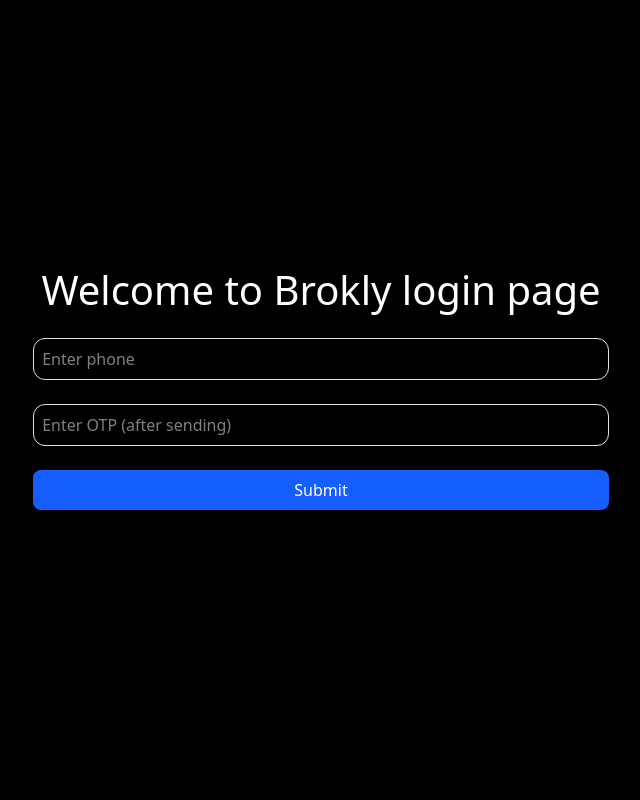
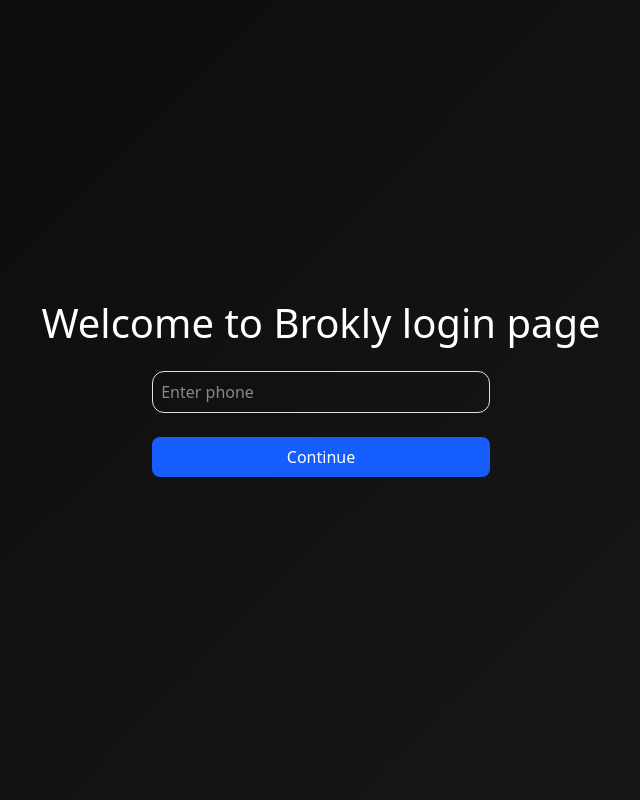
Before and after one commit to DhruvSabhani/Brokly-Real-Estate-Property-Deal, a Django app: page /register/ in a window 1280 px wide. Shown: the whole page, without its empty margins (319-959 px from the left). Run offline with Django 5.2, Linux system fonts and the light colour scheme; some libraries are stand-ins or nearby versions.

Commit message:
login update

```diff
--- a/accounts/urls.py
+++ b/accounts/urls.py
@@ -7,6 +7,7 @@ urlpatterns = [
     # User
     path("", views.userDashboard, name="brokly_dashboard"),
     path("register/", views.user_login, name="login_to_brokly"),
+    # path("user_profile/", views.user_profile, name="user_profile"),
     path("logout/", views.user_logout, name="logout_to_brokly"),
     # Broker
     path("broker/register/", views.broker_login, name="login_to_broker"),
--- a/accounts/views.py
+++ b/accounts/views.py
@@ -1,30 +1,31 @@
+import json
+import re
 from django.shortcuts import render, redirect
 from django.contrib.auth import login, logout
 from .models import *
 from django.http import JsonResponse
 from django.contrib.auth.decorators import login_required
-import re
-
-# from django.contrib.auth.models import User
+from django.views.decorators.csrf import ensure_csrf_cookie
+from django.utils import timezone
+from datetime import timedelta
 
 
 def is_valid_phone(phone):
     return re.fullmatch(r"^[6-9][0-9]{9}$", phone)
 
 
+@ensure_csrf_cookie
 def login_with_otp(request, role):
-    if request.user.is_authenticated:
-        # if role == "user" and request.user.is_user:
-        #     return redirect("/")
-        if role == "broker" and request.user.is_broker:
-            return redirect("/broker/dashboard/")
     if request.method == "POST":
         phone = request.POST.get("phone")
         otp = request.POST.get("otp")
         img = request.FILES.get("img")
         uname = request.POST.get("uname")
-        state = request.POST.get("state")
-        city = request.POST.get("city")
+        state_id = request.POST.get("state")
+        city_id = request.POST.get("city")
+
+        state = State.objects.filter(id=state_id).first()
+        city = City.objects.filter(id=city_id).first()
 
         if not phone or not is_valid_phone(phone):
             return JsonResponse(
@@ -36,44 +37,153 @@ def login_with_otp(request, role):
         if not otp:
             otp_obj = OTP.objects.create(phone=phone)
             print(f"OTP for {phone} : {otp_obj.otp}")
-            return JsonResponse({"success": True, "message": "OTP sent"})
-
-        otp_obj = OTP.objects.filter(phone=phone).last()
-
-        if otp_obj and not otp_obj.is_used and otp_obj.is_valid():
-            otp_obj.is_used = True
-            otp_obj.save()
-
-            user, created = CustomUser.objects.get_or_create(phone=phone)
-            if role == "user":
-                user.is_user = True
-            elif role == "broker":
-                user.is_broker = True
-            user.is_active = True
-            user.save()
-
-            if role == "user":
-                profile, created = UserProfile.objects.get_or_create(user=user)
-                profile.img = img
-                profile.name = uname
-                profile.state = state
-                profile.city = city
-                profile.save()
-            elif role == "broker":
-                BrokerProfile.objects.get_or_create(user=user)
-
-            login(request, user)
-
-            redirect_url = "/register" if role == "user" else "/broker/dashboard/"
             return JsonResponse(
-                {"success": True, "message": "Successfully", "redirect": redirect_url}
+                {
+                    "success": True,
+                    "message": "OTP sent",
+                    "step": "otp",
+                }
             )
 
-        return JsonResponse({"error": True, "message": "Invalid or expired OTP"})
+        otp_obj = OTP.objects.filter(phone=phone).order_by("-created_at").first()
+
+        if not otp_obj:
+            return JsonResponse({"error": True, "message": "No OTP found"})
+        if otp_obj.is_used:
+            return JsonResponse({"error": True, "message": "OTP already used"})
+        if timezone.now() > otp_obj.created_at + timedelta(minutes=2):
+            return JsonResponse({"error": True, "message": "OTP expired"})
+        if otp_obj.otp != otp:
+            return JsonResponse({"error": True, "message": "Invalid OTP"})
+
+        otp_obj.is_used = True
+        otp_obj.save()
+
+        user, _ = CustomUser.objects.get_or_create(phone=phone)
+
+        if role == "user":
+            user.is_user = True
+        elif role == "broker":
+            user.is_broker = True
+
+        user.is_active = True
+        user.save()
+        login(request, user)
+        if role == "user" and hasattr(user, "userprofile"):
+            UserProfile.objects.get_or_create(user=user)
+            return JsonResponse(
+                {
+                    "success": True,
+                    "message": "OTP verified",
+                    "step": "profile",
+                }
+            )
+
+        elif role == "broker":
+            BrokerProfile.objects.get_or_create(user=user)
+
+        if request.user.is_authenticated:
+            profile, _ = UserProfile.objects.get_or_create(user=user)
+
+            if not uname:
+                return JsonResponse({"error": True, "message": "Username required"})
+            if img:
+                profile.img = img
+
+            profile.name = uname
+            profile.state = state
+            profile.city = city
+            profile.theme = Theme.objects.filter(id=1).first()
+            profile.language = Language.objects.filter(id=1).first()
+            profile.save()
+
+            return JsonResponse(
+                {"success": True, "message": "Successfully", "redirect": "/"}
+            )
+
     return render(
         request,
         "accounts/user_login.html" if role == "user" else "accounts/broker_login.html",
     )
+
+
+# def login_with_otp(request, role):
+#     if request.user.is_authenticated:
+#         # if role == "user" and request.user.is_user:
+#         #     return redirect("/")
+#         if role == "broker" and request.user.is_broker:
+#             return redirect("/broker/dashboard/")
+#     if request.method == "POST":
+#         phone = request.POST.get("phone")
+#         otp = request.POST.get("otp")
+
+#         if not phone or not is_valid_phone(phone):
+#             return JsonResponse(
+#                 {
+#                     "error": True,
+#                     "message": "Please enter a valid 10-digit phone number starting with 6-9.",
+#                 }
+#             )
+#         if not otp:
+#             otp_obj = OTP.objects.create(phone=phone)
+#             print(f"OTP for {phone} : {otp_obj.otp}")
+#             return JsonResponse({"success": True, "message": "OTP sent"})
+
+#         otp_obj = OTP.objects.filter(phone=phone).last()
+
+#         if otp_obj and not otp_obj.is_used and otp_obj.is_valid():
+#             otp_obj.is_used = True
+#             otp_obj.save()
+
+#             user, created = CustomUser.objects.get_or_create(phone=phone)
+#             if role == "user":
+#                 user.is_user = True
+#             elif role == "broker":
+#                 user.is_broker = True
+#             user.is_active = True
+#             user.save()
+
+#             if role == "user":
+#                 profile, created = UserProfile.objects.get_or_create(user=user)
+
+#             elif role == "broker":
+#                 BrokerProfile.objects.get_or_create(user=user)
+
+#             login(request, user)
+
+#             redirect_url = "/register/" if role == "user" else "/broker/dashboard/"
+#             return JsonResponse(
+#                 {"success": True, "message": "Successfully", "redirect": redirect_url}
+#             )
+
+#         return JsonResponse({"error": True, "message": "Invalid or expired OTP"})
+#     return render(
+#         request,
+#         "accounts/user_login.html" if role == "user" else "accounts/broker_login.html",
+#     )
+
+
+# @login_required
+# def user_profile(request):
+#     if request.method == "POST" and request.user.is_user:
+#         img = request.FILES.get("img")
+#         uname = request.POST.get("uname")
+#         state_id = request.POST.get("state")
+#         city_id = request.POST.get("city")
+
+#         state = State.objects.filter(id=state_id).first()
+#         city = City.objects.filter(id=city_id).first()
+
+#         profile, created = UserProfile.objects.get_or_create(user=request.user)
+#         profile.img = img
+#         profile.name = uname
+#         profile.state = state
+#         profile.city = city
+#         profile.save()
+
+#         return redirect("/")
+
+#     return render(request, "accounts/user_login.html")
 
 
 def user_login(request):
@@ -87,6 +197,8 @@ def broker_login(request):
 @login_required(login_url="/register/")
 def userDashboard(request):
     if not request.user.is_user:
+        return redirect("/register/")
+    if request.user.is_staff:
         return redirect("/register/")
     profile = UserProfile.objects.get(user=request.user)
     return render(request, "user/dashboard.html", {"profile": profile})
--- a/templates/accounts/user_login.html
+++ b/templates/accounts/user_login.html
@@ -1,21 +1,54 @@
 {% load static tailwind_tags %}
 <!DOCTYPE html>
-<html lang="en">
+<html lang="gu">
   <head>
     {% load static %}
     <meta charset="UTF-8" />
     <meta name="viewport" content="width=device-width, initial-scale=1.0" />
-    <link rel="stylesheet" href="{% static 'Resources\bootstrap-5.3.8-dist\css\bootstrap.min.css' %}" />
-    <script src="{% static 'Resources\bootstrap-5.3.8-dist\js\bootstrap.bundle.min.js' %}"></script>
+    <link rel="stylesheet" href="{% static 'Resources/bootstrap-5.3.8-dist/css/bootstrap.min.css' %}" />
+    <script src="{% static 'Resources/bootstrap-5.3.8-dist/js/bootstrap.bundle.min.js' %}"></script>
     {% tailwind_css %}
     <title>Login to │ Brokly</title>
+    <style>
+      body {
+        background: linear-gradient(135deg, #0a0a0a, #1a1a1a);
+      }
+
+      @keyframes fadeInUp {
+        from {
+          opacity: 0;
+          z-index: auto;
+        }
+        to {
+          opacity: 1;
+          transform: translateY(0);
+        }
+      }
+      .animate-fadeInUp {
+        animation: fadeInUp 1s ease forwards;
+      }
+
+      @keyframes zoom {
+        0%,
+        100% {
+          transform: scale(1.1);
+        }
+        50% {
+          transform: scale(1.2);
+        }
+      }
+    </style>
   </head>
-  <body class="flex flex-col justify-center items-center w-screen h-screen text-2xl font-bold p-0 m-0 bg-black text-white">
+  <body class="flex flex-col justify-center items-center w-screen h-screen font-bold p-0 m-0 bg-black text-white animate-fadeInUp">
     <h1>Welcome to Brokly login page</h1>
     <p class="text-xl text-green-500 font-bold" id="msg"></p>
-    {% if request.user.is_authenticated %}
-      <form action="/register/" method="POST" enctype="multipart/form-data" id="userProfileForm">
-        {% csrf_token %}
+    <form id="userLoginForm" method="POST" action="/register/">
+      {% csrf_token %}
+      <input type="tel" class="w-full border p-2 rounded-xl mb-4 bg-transparent outline-none" name="phone" id="phone" placeholder="Enter phone" autofocus />
+      <div id="otp-box" class="hidden">
+        <input type="text" class="w-full border p-2 rounded-xl mb-4" name="otp" id="otp" placeholder="Enter OTP (after sending)" />
+      </div>
+      <div id="profileFields" class="hidden">
         <input type="file" name="img" id="img" class="w-full border p-2 mb-4 rounded-xl" />
         <input type="text" name="uname" id="uname" class="w-full border p-2 mb-4 rounded-xl" placeholder="username" />
         <select name="state" id="state" class="w-full border p-2 mb-4 rounded-xl">
@@ -24,30 +57,73 @@
         <select name="city" id="city" class="w-full border p-2 mb-4 rounded-xl">
           <option value="1">Ahmedabad</option>
         </select>
-        <button type="submit" class="w-full p-2 rounded-3 mb-4 bg-blue-600">Submit</button>
-      </form>
-    {% else %}
-      <form method="POST" id="userLoginForm" action="/register">
-        {% csrf_token %}
-        <input type="tel" class="w-full border p-2 rounded-xl mb-4 bg-transparent outline-none" name="phone" placeholder="Enter phone" value="{{ phone|default:'' }}" autofocus />
-        <input type="text" class="w-full border p-2 rounded-xl mb-4" name="otp" placeholder="Enter OTP (after sending)" />
-        <button type="submit" class="w-full p-2 rounded-3 mb-4 bg-blue-600">Submit</button>
-      </form>
-    {% endif %}
+      </div>
+      <button type="submit" id="btn" class="w-full p-2 rounded-3 mb-4 bg-blue-600">Continue</button>
+    </form>
+
     <script>
+      function getCookie(name) {
+        let cookieValue = null
+        document.cookie.split(';').forEach((c) => {
+          c = c.trim()
+          if (c.startsWith(name + '=')) {
+            cookieValue = decodeURIComponent(c.substring(name.length + 1))
+          }
+        })
+        return cookieValue
+      }
+      document.getElementById('otp').addEventListener('input', function () {
+        let otp = this.value
+        if (otp.length === 6) {
+          let formData = new FormData()
+          formData.append('phone', document.getElementById('phone').value)
+          formData.append('otp', otp)
+          fetch('', {
+            method: 'POST',
+            headers: {
+              'X-CSRFToken': getCookie('csrftoken')
+            },
+            body: formData
+          })
+            .then((res) => res.json())
+            .then((data) => {
+              let msg = document.getElementById('msg')
+              if (data.success) {
+                msg.innerText = 'OTP Verified'
+                msg.style.color = 'green'
+                document.getElementById('phone').classList.add('hidden')
+                document.getElementById('otp-box').classList.add('hidden')
+                document.getElementById('profileFields').classList.remove('hidden')
+                document.getElementById('uname').focus()
+                document.getElementById('btn').classList.remove('hidden')
+              } else {
+                msg.innerText = data.message || 'Invalid OTP'
+                msg.style.color = 'red'
+              }
+            })
+            .catch(() => {
+              document.getElementById('msg').innerText = 'Server error'
+            })
+        }
+      })
       document.getElementById('userLoginForm').addEventListener('submit', function (e) {
         e.preventDefault()
         let formData = new FormData(this)
         fetch('', {
           method: 'POST',
+          credentials: 'same-origin',
           headers: {
-            'X-CSRFToken': document.querySelector('[name=csrfmiddlewaretoken]').value
+            'X-CSRFToken': getCookie('csrftoken')
           },
           body: formData
         })
-          .then((res) => res.json())
+          .then((res) => {
+            if (!res.ok) throw new Error('HTTP ERROR ' + res.status)
+            return res.json()
+          })
           .then((data) => {
             let msg = document.getElementById('msg')
+
             if (data.error) {
               msg.innerText = data.message
               msg.style.color = 'red'
@@ -55,8 +131,16 @@
               msg.innerText = data.message || 'success'
               msg.style.color = 'green'
             }
-            if (data.phone) {
-              document.querySelector('input[name=phone]').value = data.phone
+            if (data.step === 'otp') {
+              document.getElementById('otp-box').classList.remove('hidden')
+              document.getElementById('otp').focus()
+              document.getElementById('btn').classList.add('hidden')
+            }
+            //if (data.step === 'profile') {
+            // document.getElementById('profileFields').classList.remove('hidden')
+            //}
+            if (data.otp) {
+              document.getElementById('otp').value = data.otp
             }
             if (data.redirect) {
               window.location.href = data.redirect
--- a/templates/broker/dashboard.html
+++ b/templates/broker/dashboard.html
@@ -7,8 +7,9 @@
     <meta name="viewport" content="width=device-width, initial-scale=1.0" />
     {% tailwind_css %}
     <title>Broker Dashboard</title>
+
   </head>
-  <body class="flex flex-col justify-center items-center h-screen text-2xl font-bold">
+  <body class="flex flex-col justify-center items-center h-screen text-2xl font-bold animate-fadeInUp">
     {% if request.user.is_authenticated and request.user.is_broker %}
       <h1>Welcome to Broker Dashboard</h1>
       <h2>{{ profile }}</h2>
--- a/theme/static/css/dist/styles.css
+++ b/theme/static/css/dist/styles.css
@@ -8,28 +8,41 @@
     --font-serif: ui-serif, Georgia, Cambria, 'Times New Roman', Times, serif;
     --font-mono: ui-monospace, SFMono-Regular, Menlo, Monaco, Consolas, 'Liberation Mono', 'Courier New',
     monospace;
-    --color-red-500: oklch(63.7% 0.237 25.331);
-    --color-amber-100: oklch(96.2% 0.059 95.617);
     --color-green-500: oklch(72.3% 0.219 149.579);
     --color-blue-500: oklch(62.3% 0.214 259.815);
     --color-blue-600: oklch(54.6% 0.245 262.881);
     --color-blue-700: oklch(48.8% 0.243 264.376);
     --color-gray-50: oklch(98.5% 0.002 247.839);
+    --color-gray-400: oklch(70.7% 0.022 261.325);
+    --color-gray-500: oklch(55.1% 0.027 264.364);
     --color-black: #000;
     --color-white: #fff;
     --spacing: 0.25rem;
+    --container-md: 28rem;
+    --text-sm: 0.875rem;
+    --text-sm--line-height: calc(1.25 / 0.875);
+    --text-lg: 1.125rem;
+    --text-lg--line-height: calc(1.75 / 1.125);
     --text-xl: 1.25rem;
     --text-xl--line-height: calc(1.75 / 1.25);
     --text-2xl: 1.5rem;
     --text-2xl--line-height: calc(2 / 1.5);
+    --text-3xl: 1.875rem;
+    --text-3xl--line-height: calc(2.25 / 1.875);
+    --text-4xl: 2.25rem;
+    --text-4xl--line-height: calc(2.5 / 2.25);
     --text-5xl: 3rem;
     --text-5xl--line-height: 1;
+    --text-7xl: 4.5rem;
+    --text-7xl--line-height: 1;
+    --font-weight-medium: 500;
+    --font-weight-semibold: 600;
     --font-weight-bold: 700;
+    --tracking-tight: -0.025em;
     --tracking-normal: 0em;
     --leading-normal: 1.5;
     --radius-xl: 0.75rem;
     --radius-2xl: 1rem;
-    --radius-4xl: 2rem;
     --default-transition-duration: 150ms;
     --default-transition-timing-function: cubic-bezier(0.4, 0, 0.2, 1);
     --default-font-family: var(--font-sans);
@@ -390,15 +509,111 @@
     transition-timing-function: var(--tw-ease, var(--default-transition-timing-function));
     transition-duration: var(--tw-duration, var(--default-transition-duration));
   }
+  .transition-all {
+    transition-property: all;
+    transition-timing-function: var(--tw-ease, var(--default-transition-timing-function));
+    transition-duration: var(--tw-duration, var(--default-transition-duration));
+  }
+  .duration-300 {
+    --tw-duration: 300ms;
+    transition-duration: 300ms;
+  }
   .outline-none {
     --tw-outline-style: none;
     outline-style: none;
+  }
+  .file\:mr-4 {
+    &::file-selector-button {
+      margin-right: calc(var(--spacing) * 4);
+    }
+  }
+  .file\:rounded-xl {
+    &::file-selector-button {
+      border-radius: var(--radius-xl);
+    }
+  }
+  .file\:border-0 {
+    &::file-selector-button {
+      border-style: var(--tw-border-style);
+      border-width: 0px;
+    }
+  }
+  .file\:bg-blue-600 {
+    &::file-selector-button {
+      background-color: var(--color-blue-600);
+    }
+  }
+  .file\:px-4 {
+    &::file-selector-button {
+      padding-inline: calc(var(--spacing) * 4);
+    }
+  }
+  .file\:py-2 {
+    &::file-selector-button {
+      padding-block: calc(var(--spacing) * 2);
+    }
+  }
+  .file\:text-sm {
+    &::file-selector-button {
+      font-size: var(--text-sm);
+      line-height: var(--tw-leading, var(--text-sm--line-height));
+    }
+  }
+  .file\:text-white {
+    &::file-selector-button {
+      color: var(--color-white);
+    }
+  }
+  .hover\:bg-blue-700 {
+    &:hover {
+      @media (hover: hover) {
+        background-color: var(--color-blue-700);
+      }
+    }
   }
   .hover\:text-blue-700 {
     &:hover {
       @media (hover: hover) {
         color: var(--color-blue-700);
       }
+    }
+  }
+  .hover\:file\:bg-blue-700 {
+    &:hover {
+      @media (hover: hover) {
+        &::file-selector-button {
+          background-color: var(--color-blue-700);
+        }
+      }
+    }
+  }
+  .focus\:outline-none {
+    &:focus {
+      --tw-outline-style: none;
+      outline-style: none;
+    }
+  }
+  .lg\:min-h-screen {
+    @media (width >= 64rem) {
+      min-height: 100vh;
+    }
+  }
+  .lg\:text-3xl {
+    @media (width >= 64rem) {
+      font-size: var(--text-3xl);
+      line-height: var(--tw-leading, var(--text-3xl--line-height));
+    }
+  }
+  .lg\:text-7xl {
+    @media (width >= 64rem) {
+      font-size: var(--text-7xl);
+      line-height: var(--tw-leading, var(--text-7xl--line-height));
+    }
+  }
+  .lg\:text-xl {
+    @media (width >= 64rem) {
+      font-size: var(--text-xl);
+      line-height: var(--tw-leading, var(--text-xl--line-height));
     }
   }
 }
@@ -421,6 +636,11 @@
 @property --tw-skew-y {
   syntax: "*";
   inherits: false;
+}
+@property --tw-space-y-reverse {
+  syntax: "*";
+  inherits: false;
+  initial-value: 0;
 }
 @property --tw-border-style {
   syntax: "*";
@@ -557,6 +777,10 @@
   syntax: "*";
   inherits: false;
 }
+@property --tw-duration {
+  syntax: "*";
+  inherits: false;
+}
 @layer properties {
   @supports ((-webkit-hyphens: none) and (not (margin-trim: inline))) or ((-moz-orient: inline) and (not (color:rgb(from red r g b)))) {
     *, ::before, ::after, ::backdrop {
@@ -565,6 +789,7 @@
       --tw-rotate-z: initial;
       --tw-skew-x: initial;
       --tw-skew-y: initial;
+      --tw-space-y-reverse: 0;
       --tw-border-style: solid;
       --tw-leading: initial;
       --tw-font-weight: initial;
@@ -596,6 +821,7 @@
       --tw-drop-shadow-color: initial;
       --tw-drop-shadow-alpha: 100%;
       --tw-drop-shadow-size: initial;
+      --tw-duration: initial;
     }
   }
 }
```
Also changed, not shown: other parts of theme/static/css/dist/styles.css (+115 -9 lines), templates/user/dashboard.html (+30 -1 lines).
